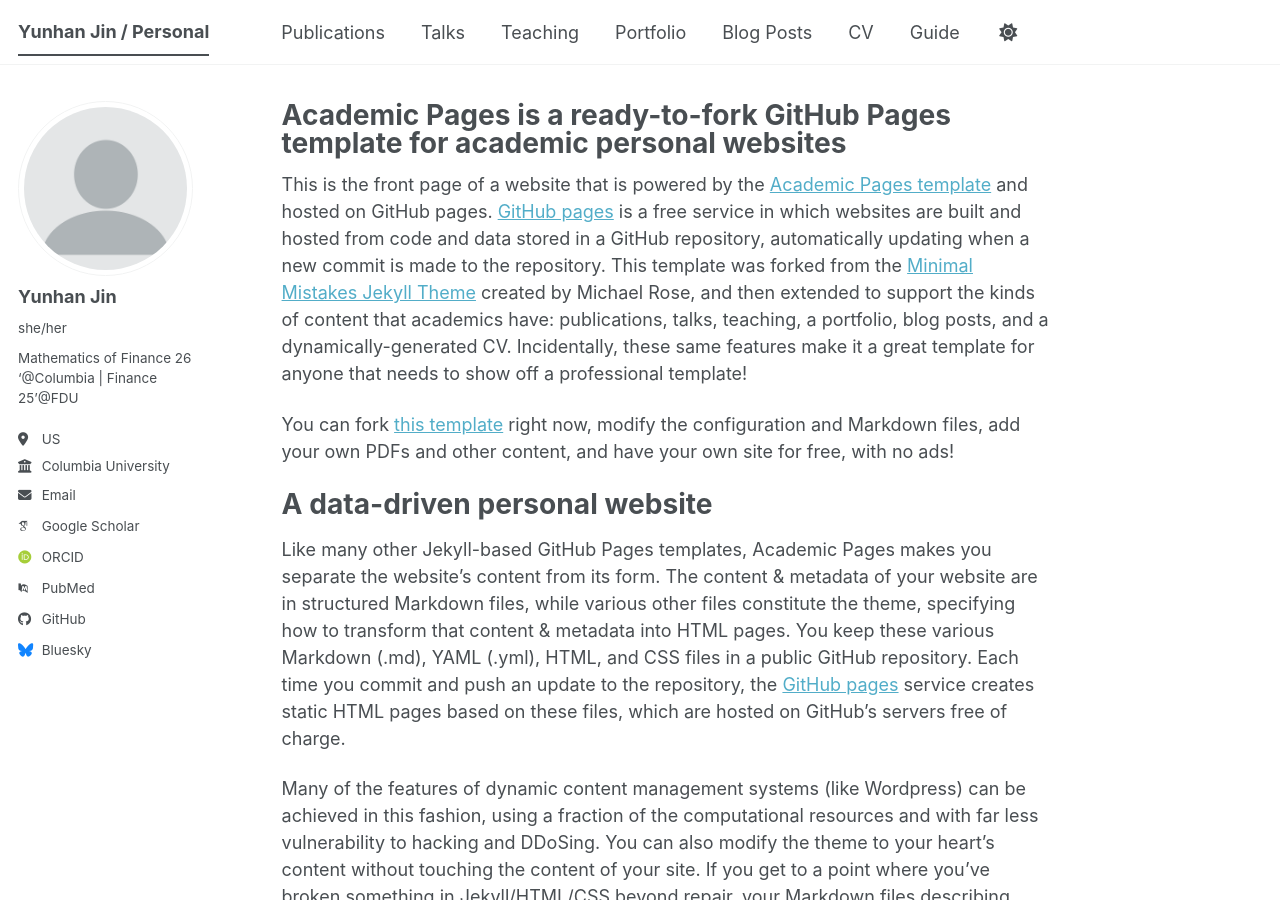
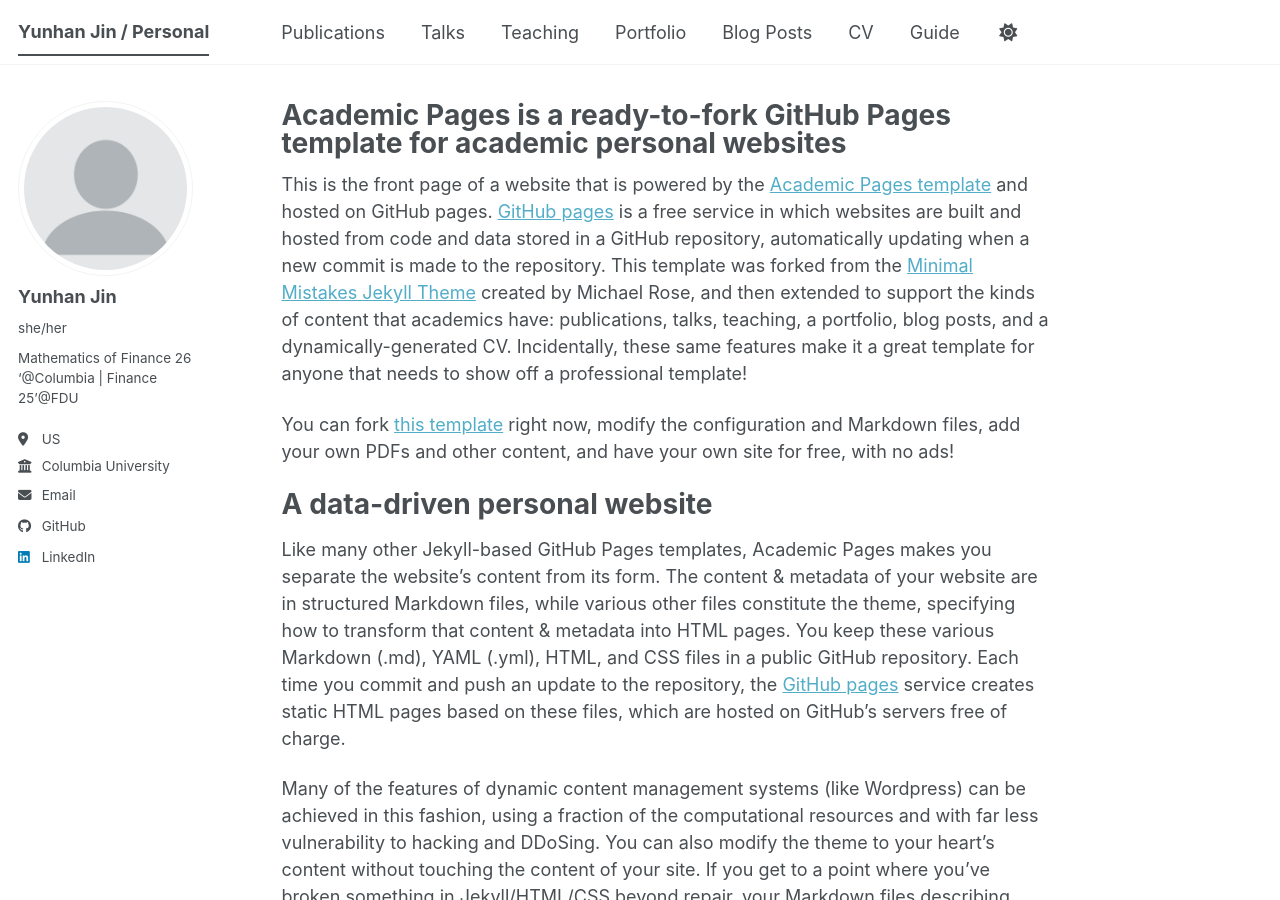
Before and after one commit to yunhanjin001/yunhanjin001.github.io, a Jekyll site: the page built from _pages/about.md, in a window 1280 px wide and 900 px high. Built offline with Jekyll 4.4.1, drawn with Linux system fonts in a browser that asks for light colours; some web fonts are replaced; a script bundle is joined from its source files by our own code; library files that are not in the unit come from our copies; some of the changed lines change nothing that is shown.

Commit message:
Clear out URLs and update GitHub username
Updated social media and academic profile links.

```diff
--- a/_config.yml
+++ b/_config.yml
@@ -35,13 +35,13 @@
   # Academic websites
   academia         : # URL
   arxiv            : # URL - Update with the correct link to your profile
-  googlescholar    : "https://scholar.google.com/citations?user=PS_CX0AAAAAJ"
+  googlescholar    : #
   inspire-hep      : # URL
   impactstory      : # URL
-  orcid            : "https://orcid.org/yourorcidurl"
+  orcid            : #
   semantic         : # URL
   ssrn             : # URL
-  pubmed           : "https://www.ncbi.nlm.nih.gov/pubmed/?term=john+snow"
+  pubmed           : #
   researchgate     : # URL
   scopus           : # URL
   zotero           : # URL
@@ -51,13 +51,13 @@
   bitbucket        : # Username - Update with your username on the site
   codepen          : # Username
   dribbble         : # Username
-  github           : "academicpages"
+  github           : "yunhanjin001"
   kaggle           : # Username
   stackoverflow    : # User number or user number and name (i.e., use "1" or "1/jeff-atwood")
 
   # Social media
   artstation       : # Username
-  bluesky          : "bsky.app" # Replace this with you Bluesky username
+  bluesky          : # Replace this with you Bluesky username
   facebook         : # Username
   flickr           : # Username
   foursquare       : # Username
@@ -66,7 +66,7 @@
   keybase          : # Username
   instagram        : # Username
   lastfm           : # Username
-  linkedin         : # Username
+  linkedin         : "yh-jin"
   mastodon         : # URL
   medium           : # URL
   pinterest        : # Username
```
